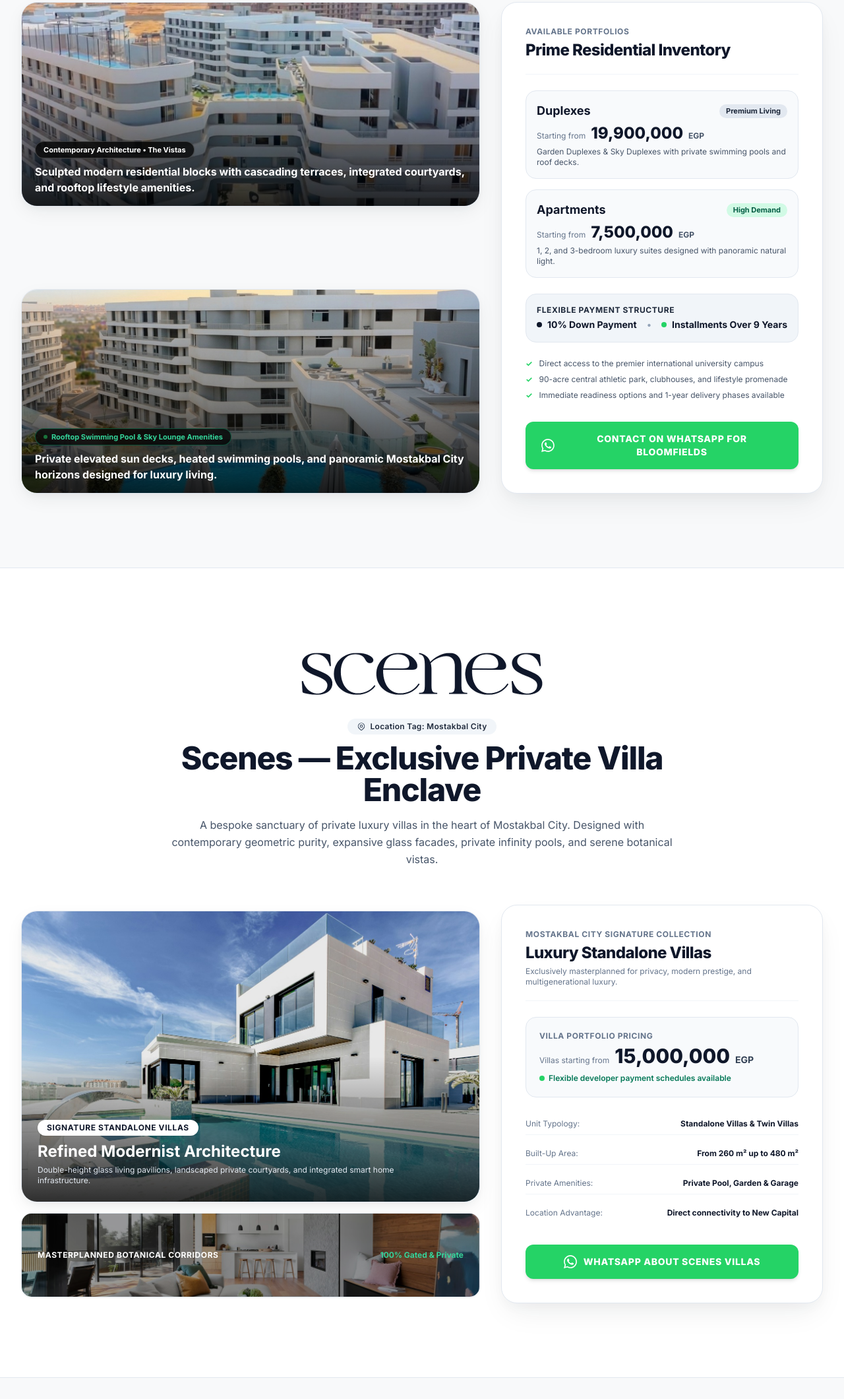
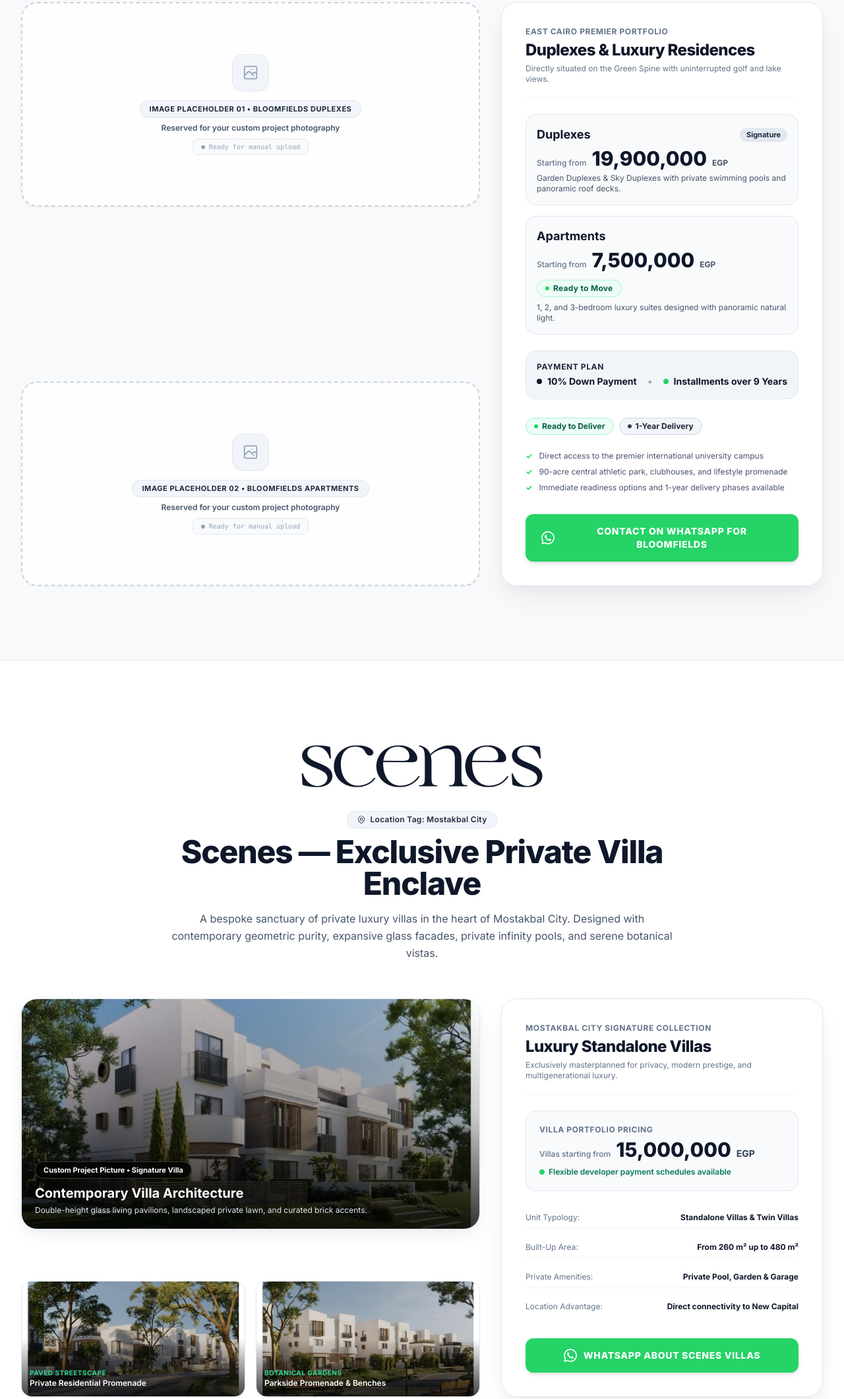
Before and after one commit to rahmasameh671-ai/tatweer-misr-landing, a plain HTML site: page index.html in a window 1280 px wide. Shown: the part 1533-3653 px from the top of the page at 66% size. Drawn offline with nearby package versions, Linux system fonts and the light colour scheme.

Commit message:
feat(sections): update Bloomfields with 2 blank placeholders & Ready to Move badge, update Scenes with custom villa project photography

```diff
--- a/index.html
+++ b/index.html
@@ -389,7 +389,7 @@
   <section class="py-20 sm:py-28 bg-brand-stone relative" id="bloomfields">
     <div class="max-w-7xl mx-auto px-4 sm:px-6 lg:px-8">
 
-      <!-- Section Header with Project Logo (Transparent background) -->
+      <!-- Section Header with Project Logo (Transparent background; no black box) -->
       <div class="text-center max-w-3xl mx-auto mb-14">
 
         <div class="inline-flex items-center justify-center mb-5 py-2 px-6">
@@ -427,96 +427,100 @@
 
       </div>
 
-      <!-- Content & Pricing Grid + Visual Gallery -->
+      <!-- Content & Pricing Grid + Exactly 2 Blank Premium Image Placeholders -->
       <div class="grid grid-cols-1 lg:grid-cols-12 gap-8 items-stretch">
 
-        <!-- Left Visuals: Custom Bloomfields Architecture & Rooftop Pool Showcase -->
+        <!-- Left Visuals: Exactly 2 Premium Image Placeholders (Blank for Manual Custom Upload) -->
         <div class="lg:col-span-7 flex flex-col justify-between space-y-5">
 
-          <!-- Custom Image 01: Contemporary Curved Architecture & Courtyards -->
-          <div class="img-zoom rounded-3xl overflow-hidden h-[270px] sm:h-[310px] relative border border-slate-200 shadow-calm group">
-            <img
-              src="./assets/images/bloomfields-user-architecture.jpg"
-              alt="Bloomfields contemporary residential architecture with cascading curved balconies and sky pool"
-              class="w-full h-full object-cover object-center transform group-hover:scale-105 transition duration-700"
-            />
-            <div class="absolute inset-0 bg-gradient-to-t from-black/80 via-black/25 to-transparent"></div>
-            <div class="absolute bottom-4 left-5 right-5 text-white">
-              <span class="px-3 py-1 rounded-full bg-black/75 text-white text-[11px] font-bold backdrop-blur-md mb-2 inline-flex items-center gap-1.5 border border-white/20 shadow-sm">
-                Contemporary Architecture • The Vistas
+          <!-- Premium Placeholder 01: Duplexes -->
+          <div class="rounded-3xl border-2 border-dashed border-slate-300 bg-white/80 p-8 sm:p-12 flex flex-col items-center justify-center text-center h-[280px] sm:h-[310px] shadow-sm relative group hover:border-slate-400 hover:bg-white transition duration-200">
+            <div class="w-14 h-14 rounded-2xl bg-slate-100 border border-slate-200 flex items-center justify-center text-slate-400 shadow-sm mb-3.5 group-hover:scale-105 transition transform">
+              <svg class="w-7 h-7" fill="none" stroke="currentColor" viewBox="0 0 24 24">
+                <path stroke-linecap="round" stroke-linejoin="round" stroke-width="1.5" d="M4 16l4.586-4.586a2 2 0 012.828 0L16 16m-2-2l1.586-1.586a2 2 0 012.828 0L20 14m-6-6h.01M6 20h12a2 2 0 002-2V6a2 2 0 00-2-2H6a2 2 0 00-2 2v12a2 2 0 002 2z"/>
+              </svg>
+            </div>
+            <span class="px-3.5 py-1 rounded-full bg-slate-100 text-slate-800 text-[11px] font-bold tracking-wider uppercase border border-slate-200 shadow-sm mb-2">
+              Image Placeholder 01 • Bloomfields Duplexes
             </span>
-              <p class="text-sm sm:text-base font-bold text-white leading-snug">
-                Sculpted modern residential blocks with cascading terraces, integrated courtyards, and rooftop lifestyle amenities.
-              </p>
-            </div>
+            <p class="text-xs font-semibold text-slate-600 max-w-sm">Reserved for your custom project photography</p>
+            <span class="inline-flex items-center gap-1.5 text-[10px] text-slate-400 mt-2 font-mono bg-slate-50 px-3 py-1 rounded-lg border border-slate-200">
+              <span class="w-1.5 h-1.5 rounded-full bg-slate-400"></span> Ready for manual upload
+            </span>
           </div>
 
-          <!-- Custom Image 02: Rooftop Swimming Pool Deck & Sky Residences -->
-          <div class="img-zoom rounded-3xl overflow-hidden h-[270px] sm:h-[310px] relative border border-slate-200 shadow-calm group">
-            <img
-              src="./assets/images/bloomfields-user-pool.jpg"
-              alt="Bloomfields rooftop swimming pool and luxury sun lounge deck"
-              class="w-full h-full object-cover object-center transform group-hover:scale-105 transition duration-700"
-            />
-            <div class="absolute inset-0 bg-gradient-to-t from-black/80 via-black/25 to-transparent"></div>
-            <div class="absolute bottom-4 left-5 right-5 text-white">
-              <span class="px-3 py-1 rounded-full bg-black/75 text-emerald-400 text-[11px] font-bold backdrop-blur-md mb-2 inline-flex items-center gap-1.5 border border-emerald-500/40 shadow-sm">
-                <span class="w-1.5 h-1.5 rounded-full bg-[#25D366] animate-pulse"></span>
-                Rooftop Swimming Pool & Sky Lounge Amenities
+          <!-- Premium Placeholder 02: Apartments -->
+          <div class="rounded-3xl border-2 border-dashed border-slate-300 bg-white/80 p-8 sm:p-12 flex flex-col items-center justify-center text-center h-[280px] sm:h-[310px] shadow-sm relative group hover:border-slate-400 hover:bg-white transition duration-200">
+            <div class="w-14 h-14 rounded-2xl bg-slate-100 border border-slate-200 flex items-center justify-center text-slate-400 shadow-sm mb-3.5 group-hover:scale-105 transition transform">
+              <svg class="w-7 h-7" fill="none" stroke="currentColor" viewBox="0 0 24 24">
+                <path stroke-linecap="round" stroke-linejoin="round" stroke-width="1.5" d="M4 16l4.586-4.586a2 2 0 012.828 0L16 16m-2-2l1.586-1.586a2 2 0 012.828 0L20 14m-6-6h.01M6 20h12a2 2 0 002-2V6a2 2 0 00-2-2H6a2 2 0 00-2 2v12a2 2 0 002 2z"/>
+              </svg>
+            </div>
+            <span class="px-3.5 py-1 rounded-full bg-slate-100 text-slate-800 text-[11px] font-bold tracking-wider uppercase border border-slate-200 shadow-sm mb-2">
+              Image Placeholder 02 • Bloomfields Apartments
             </span>
-              <p class="text-sm sm:text-base font-bold text-white leading-snug">
-                Private elevated sun decks, heated swimming pools, and panoramic Mostakbal City horizons designed for luxury living.
-              </p>
-            </div>
+            <p class="text-xs font-semibold text-slate-600 max-w-sm">Reserved for your custom project photography</p>
+            <span class="inline-flex items-center gap-1.5 text-[10px] text-slate-400 mt-2 font-mono bg-slate-50 px-3 py-1 rounded-lg border border-slate-200">
+              <span class="w-1.5 h-1.5 rounded-full bg-slate-400"></span> Ready for manual upload
+            </span>
           </div>
 
         </div>
 
-        <!-- Right: Sleek White Floating Pricing Card -->
-        <div class="lg:col-span-5 flex flex-col justify-between">
+        <!-- Right Content & Pricing Card -->
+        <div class="lg:col-span-5 space-y-6">
           <div class="white-card p-7 sm:p-9 rounded-3xl space-y-6">
 
             <div class="border-b border-slate-100 pb-5">
-              <span class="text-xs text-slate-500 font-bold uppercase tracking-wider block mb-1">Available Portfolios</span>
-              <h3 class="text-2xl font-extrabold text-slate-900 tracking-tight">Prime Residential Inventory</h3>
+              <span class="text-xs text-slate-500 uppercase tracking-wider font-bold block mb-1">East Cairo Premier Portfolio</span>
+              <h3 class="text-2xl font-extrabold text-slate-900 tracking-tight">Duplexes & Luxury Residences</h3>
+              <p class="text-xs text-slate-500 mt-1">Directly situated on the Green Spine with uninterrupted golf and lake views.</p>
             </div>
 
             <!-- Content & Pricing: Duplexes & Apartments -->
             <div class="space-y-4">
 
               <!-- Duplexes Card -->
-              <div class="p-4 rounded-2xl bg-slate-50 border border-slate-200 hover:border-slate-400 transition">
+              <div class="p-4 rounded-2xl bg-slate-50 border border-slate-200">
                 <div class="flex items-center justify-between mb-1">
                   <span class="font-bold text-lg text-slate-900">Duplexes</span>
-                  <span class="px-2.5 py-0.5 rounded-full bg-slate-200 text-slate-800 text-[11px] font-bold">Premium Living</span>
+                  <span class="px-2.5 py-0.5 rounded-full bg-slate-200 text-slate-800 text-[11px] font-bold">Signature</span>
                 </div>
                 <div class="flex items-baseline gap-2">
-                  <span class="text-xs text-slate-500">Starting from</span>
-                  <span class="text-2xl font-extrabold text-slate-900">19,900,000</span>
+                  <span class="text-xs text-slate-500 font-medium">Starting from</span>
+                  <span class="text-2xl sm:text-3xl font-extrabold text-slate-900">19,900,000</span>
                   <span class="text-xs font-bold text-slate-600">EGP</span>
                 </div>
-                <p class="text-xs text-slate-600 mt-1">Garden Duplexes & Sky Duplexes with private swimming pools and roof decks.</p>
+                <p class="text-xs text-slate-600 mt-1">Garden Duplexes & Sky Duplexes with private swimming pools and panoramic roof decks.</p>
               </div>
 
-              <!-- Apartments Card -->
-              <div class="p-4 rounded-2xl bg-slate-50 border border-slate-200 hover:border-slate-400 transition">
+              <!-- Apartments Card with sleek small bar/badge directly underneath Apartments with text "Ready to Move" -->
+              <div class="p-4 rounded-2xl bg-slate-50 border border-slate-200">
                 <div class="flex items-center justify-between mb-1">
                   <span class="font-bold text-lg text-slate-900">Apartments</span>
-                  <span class="px-2.5 py-0.5 rounded-full bg-emerald-100 text-emerald-800 text-[11px] font-bold">High Demand</span>
                 </div>
                 <div class="flex items-baseline gap-2">
-                  <span class="text-xs text-slate-500">Starting from</span>
-                  <span class="text-2xl font-extrabold text-slate-900">7,500,000</span>
+                  <span class="text-xs text-slate-500 font-medium">Starting from</span>
+                  <span class="text-2xl sm:text-3xl font-extrabold text-slate-900">7,500,000</span>
                   <span class="text-xs font-bold text-slate-600">EGP</span>
                 </div>
-                <p class="text-xs text-slate-600 mt-1">1, 2, and 3-bedroom luxury suites designed with panoramic natural light.</p>
+
+                <!-- Sleek small bar/badge directly underneath Apartments with the text: "Ready to Move" -->
+                <div class="mt-2.5">
+                  <span class="inline-flex items-center gap-1.5 px-3 py-1 rounded-full bg-emerald-50 text-emerald-800 border border-emerald-200/80 text-xs font-bold tracking-wide">
+                    <span class="w-1.5 h-1.5 rounded-full bg-[#25D366]"></span>
+                    Ready to Move
+                  </span>
+                </div>
+
+                <p class="text-xs text-slate-600 mt-2">1, 2, and 3-bedroom luxury suites designed with panoramic natural light.</p>
               </div>
 
             </div>
 
-            <!-- Payment Plan Details -->
+            <!-- Payment Plan Details: 10% Down Payment, with installments over 9 years -->
             <div class="p-4 rounded-2xl bg-slate-100 border border-slate-200">
-              <span class="text-xs font-bold text-slate-800 uppercase tracking-wider block mb-1">Flexible Payment Structure</span>
+              <span class="text-xs font-bold text-slate-800 uppercase tracking-wider block mb-1">Payment Plan</span>
               <div class="flex items-center justify-between text-sm">
                 <div class="flex items-center gap-2">
                   <span class="w-2 h-2 rounded-full bg-slate-900"></span>
@@ -525,9 +529,19 @@
                 <span class="text-slate-400">•</span>
                 <div class="flex items-center gap-2">
                   <span class="w-2 h-2 rounded-full bg-[#25D366]"></span>
-                  <strong class="text-slate-900">Installments Over 9 Years</strong>
+                  <strong class="text-slate-900">Installments over 9 Years</strong>
                 </div>
               </div>
+            </div>
+
+            <!-- Delivery Status: Highlight badges for "Ready to Deliver" & "1-Year Delivery" -->
+            <div class="flex items-center gap-2 pt-1">
+              <span class="px-3 py-1 rounded-full bg-emerald-50 text-emerald-800 border border-emerald-200 text-xs font-bold flex items-center gap-1.5">
+                <span class="w-1.5 h-1.5 rounded-full bg-[#25D366]"></span> Ready to Deliver
+              </span>
+              <span class="px-3 py-1 rounded-full bg-slate-100 text-slate-800 border border-slate-300 text-xs font-bold flex items-center gap-1.5">
+                <span class="w-1.5 h-1.5 rounded-full bg-slate-700"></span> 1-Year Delivery
+              </span>
             </div>
 
             <!-- Key Features -->
@@ -537,7 +551,7 @@
               <li class="flex items-center gap-2.5"><span class="text-[#25D366] font-bold">✓</span> Immediate readiness options and 1-year delivery phases available</li>
             </ul>
 
-            <!-- Solid Green CTA (#25D366) -->
+            <!-- CTA: WhatsApp contact button positioned clearly below the details -->
             <div class="pt-2">
               <a
                 href="https://wa.me/201277752731?text=Hello%20properties-y,%20I%20am%20interested%20in%20Bloomfields%20(Duplexes%20from%2019.9M%20/%20Apartments%20from%207.5M,%2010%25%20down%20payment%20over%209%20years)."
@@ -563,7 +577,7 @@
   <section class="py-20 sm:py-28 bg-white relative border-t border-slate-200" id="scenes">
     <div class="max-w-7xl mx-auto px-4 sm:px-6 lg:px-8">
 
-      <!-- Section Header with Scenes Project Logo -->
+      <!-- Section Header with Scenes Project Logo (Transparent background; no black box) -->
       <div class="text-center max-w-3xl mx-auto mb-14">
 
         <div class="inline-flex items-center justify-center mb-5 py-2 px-6">
@@ -576,7 +590,7 @@
 
         <!-- Location Tag: Mostakbal City -->
         <div class="flex items-center justify-center gap-2 mb-3">
-          <span class="px-3.5 py-1 rounded-full bg-slate-100 text-slate-800 text-xs font-semibold tracking-wide flex items-center gap-1.5">
+          <span class="px-3.5 py-1 rounded-full bg-slate-100 text-slate-800 text-xs font-semibold tracking-wide flex items-center gap-1.5 border border-slate-200 shadow-sm">
             <svg class="w-3.5 h-3.5 text-slate-600" fill="none" stroke="currentColor" viewBox="0 0 24 24"><path stroke-linecap="round" stroke-linejoin="round" stroke-width="2" d="M17.657 16.657L13.414 20.9a1.998 1.998 0 01-2.827 0l-4.244-4.243a8 8 0 1111.314 0z"/><path stroke-linecap="round" stroke-linejoin="round" stroke-width="2" d="M15 11a3 3 0 11-6 0 3 3 0 016 0z"/></svg>
             Location Tag: Mostakbal City
           </span>
@@ -592,43 +606,64 @@
 
       </div>
 
-      <!-- Content & Pricing: Modern architectural render of the villas and project landscape + CTA -->
-      <div class="grid grid-cols-1 lg:grid-cols-12 gap-8 items-center">
+      <!-- Content & Pricing: Custom Project Visuals Showcase + Sleek White Floating Pricing Card -->
+      <div class="grid grid-cols-1 lg:grid-cols-12 gap-8 items-stretch">
 
-        <!-- Left: Modern Architectural Render of Villas & Project Landscape -->
-        <div class="lg:col-span-7">
-          <div class="relative rounded-3xl overflow-hidden border border-slate-200 shadow-calm">
-            <div class="img-zoom h-[360px] sm:h-[440px] relative">
+        <!-- Left: Custom Project Visuals Showcase (Authentic project pictures uploaded by user) -->
+        <div class="lg:col-span-7 flex flex-col justify-between space-y-4">
+
+          <!-- Primary Custom Visual: Villa Architecture & Curved Facade -->
+          <div class="relative rounded-3xl overflow-hidden border border-slate-200 shadow-calm group h-[300px] sm:h-[350px]">
             <img
-                src="./assets/images/scenes-villa.jpg"
-                alt="Modern architectural render of luxury villas at Scenes Mostakbal City"
-                class="w-full h-full object-cover"
+              src="./assets/images/scenes-custom-1.jpg"
+              alt="Custom Villa Architecture at Scenes Mostakbal City"
+              class="w-full h-full object-cover transform group-hover:scale-105 transition duration-700"
             />
-              <div class="absolute inset-0 bg-gradient-to-t from-black/80 via-transparent to-transparent"></div>
+            <div class="absolute inset-0 bg-gradient-to-t from-black/80 via-black/20 to-transparent"></div>
 
             <!-- Floating Overlay Tag -->
-              <div class="absolute bottom-6 left-6 right-6 text-white">
-                <span class="px-3.5 py-1 rounded-full bg-white text-slate-900 text-xs font-bold uppercase tracking-wider mb-2 inline-block shadow-sm">
-                  Signature Standalone Villas
+            <div class="absolute bottom-5 left-5 right-5 text-white">
+              <span class="px-3 py-1 rounded-full bg-black/75 text-white text-[11px] font-bold backdrop-blur-md mb-2 inline-flex items-center gap-1.5 border border-white/20 shadow-sm">
+                Custom Project Picture • Signature Villa
               </span>
-                <h3 class="text-xl sm:text-2xl font-bold">Refined Modernist Architecture</h3>
-                <p class="text-xs text-slate-200 mt-1 max-w-xl">Double-height glass living pavilions, landscaped private courtyards, and integrated smart home infrastructure.</p>
-              </div>
+              <h3 class="text-lg sm:text-xl font-bold">Contemporary Villa Architecture</h3>
+              <p class="text-xs text-slate-200 mt-1 max-w-xl">Double-height glass living pavilions, landscaped private lawn, and curated brick accents.</p>
             </div>
           </div>
 
-          <!-- Secondary Landscape Render strip -->
-          <div class="mt-4 rounded-2xl overflow-hidden border border-slate-200 h-32 relative shadow-sm">
+          <!-- Secondary Custom Visuals Grid (2 Side-by-Side Images) -->
+          <div class="grid grid-cols-1 sm:grid-cols-2 gap-4">
+
+            <!-- Secondary Visual 1: Villa Streetscape -->
+            <div class="relative rounded-2xl overflow-hidden border border-slate-200 shadow-sm h-44 group">
               <img
-              src="./assets/images/scenes-landscape.jpg"
-              alt="Scenes Mostakbal City landscape render"
-              class="w-full h-full object-cover"
+                src="./assets/images/scenes-custom-2.jpg"
+                alt="Scenes Mostakbal City Villa Streetscape"
+                class="w-full h-full object-cover transform group-hover:scale-105 transition duration-700"
               />
-            <div class="absolute inset-0 bg-black/40 flex items-center justify-between px-6">
-              <span class="text-xs uppercase tracking-wider text-white font-bold">Masterplanned Botanical Corridors</span>
-              <span class="text-xs text-emerald-400 font-bold">100% Gated & Private</span>
+              <div class="absolute inset-0 bg-gradient-to-t from-black/75 via-transparent to-transparent"></div>
+              <div class="absolute bottom-3 left-3 right-3 text-white">
+                <span class="text-[10px] uppercase font-bold tracking-wider text-emerald-400 block">Paved Streetscape</span>
+                <p class="text-xs font-semibold text-white truncate">Private Residential Promenade</p>
               </div>
             </div>
+
+            <!-- Secondary Visual 2: Botanical Park & Promenade -->
+            <div class="relative rounded-2xl overflow-hidden border border-slate-200 shadow-sm h-44 group">
+              <img
+                src="./assets/images/scenes-custom-3.jpg"
+                alt="Scenes Mostakbal City Botanical Park & Gardens"
+                class="w-full h-full object-cover transform group-hover:scale-105 transition duration-700"
+              />
+              <div class="absolute inset-0 bg-gradient-to-t from-black/75 via-transparent to-transparent"></div>
+              <div class="absolute bottom-3 left-3 right-3 text-white">
+                <span class="text-[10px] uppercase font-bold tracking-wider text-emerald-400 block">Botanical Gardens</span>
+                <p class="text-xs font-semibold text-white truncate">Parkside Promenade & Benches</p>
+              </div>
+            </div>
+
+          </div>
+
         </div>
 
         <!-- Right: Sleek White Floating Pricing Card -->
@@ -645,7 +680,7 @@
             <div class="p-5 rounded-2xl bg-slate-50 border border-slate-200">
               <span class="text-xs text-slate-500 uppercase tracking-wider font-bold block mb-1">Villa Portfolio Pricing</span>
               <div class="flex items-baseline gap-2">
-                <span class="text-xs text-slate-500">Villas starting from</span>
+                <span class="text-xs text-slate-500 font-medium">Villas starting from</span>
                 <span class="text-3xl font-extrabold text-slate-900">15,000,000</span>
                 <span class="text-sm font-bold text-slate-700">EGP</span>
               </div>
@@ -674,7 +709,7 @@
               </div>
             </div>
 
-            <!-- Solid Green CTA (#25D366) -->
+            <!-- CTA: WhatsApp contact button -->
             <div class="pt-2">
               <a
                 href="https://wa.me/201277752731?text=Hello%20properties-y,%20I%20am%20interested%20in%20Scenes%20Mostakbal%20City%20Villas%20starting%20from%2015,000,000%20EGP."
```
Also changed, not shown: assets/images/scenes-custom-1.jpg (added), assets/images/scenes-custom-2.jpg (added), assets/images/scenes-custom-3.jpg (added). Lines whose indentation alone changed are shown as unchanged.
